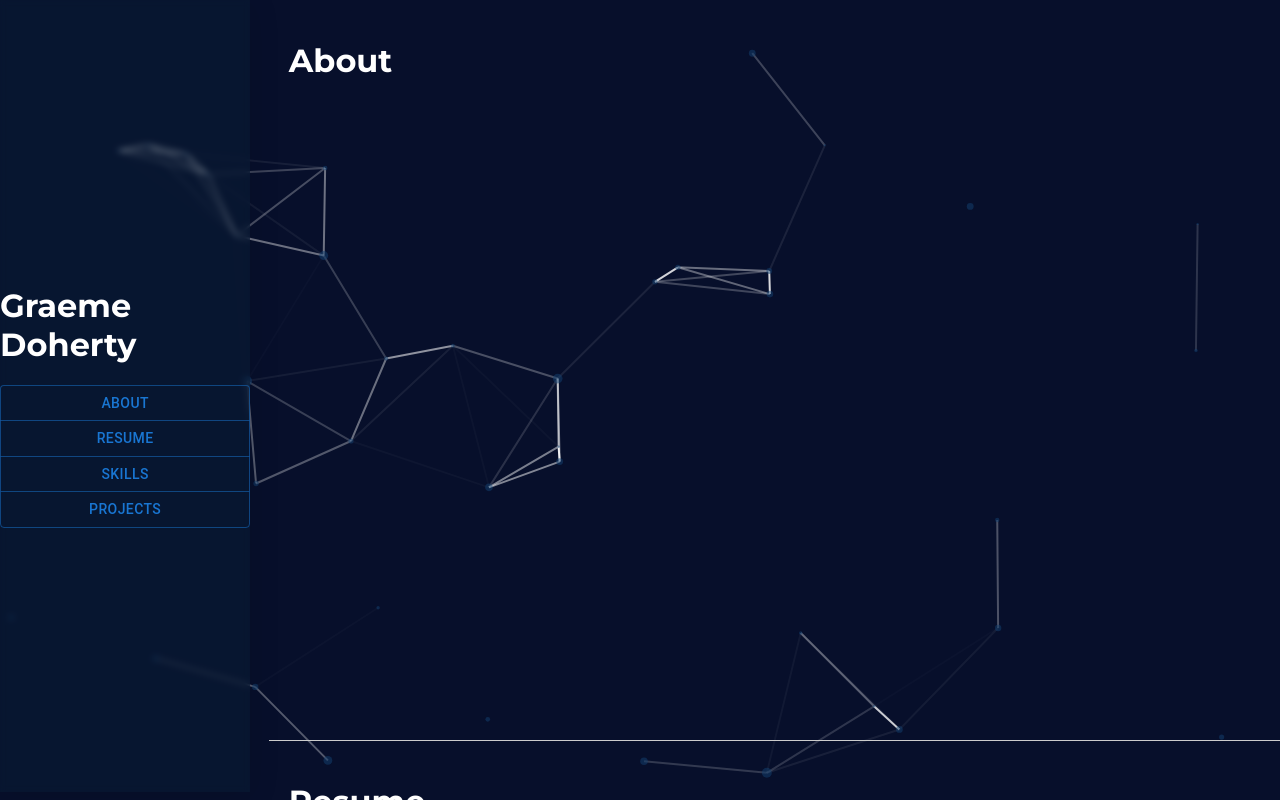
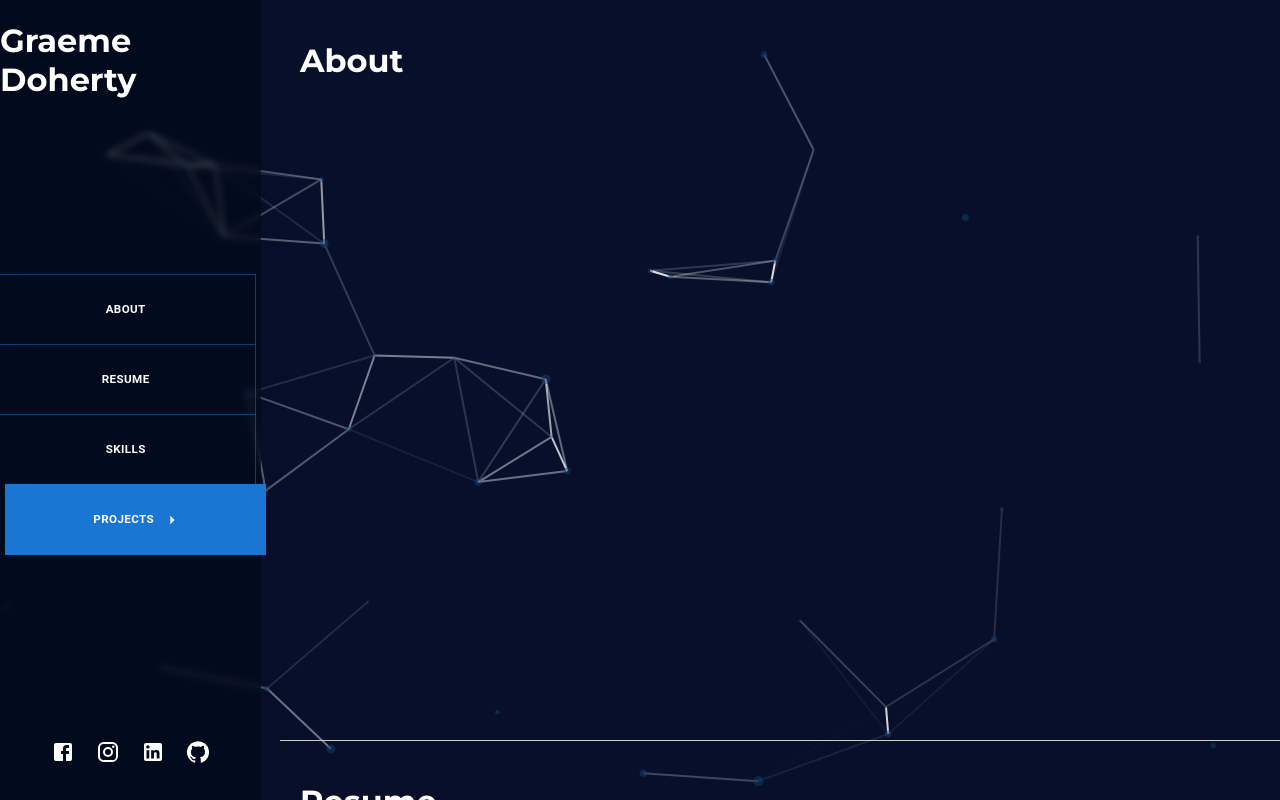
Before and after one commit to graemedoherty/Portfolio-React, a React (Create React App) app: page / in a window 1280 px wide. Built offline with nearby package versions, Linux system fonts and the light colour scheme; the HTML template or start-up script is replaced by a standard one.

Commit message:
buttons active when scroll

```diff
--- a/package.json
+++ b/package.json
@@ -6,6 +6,7 @@
     "@codaworks/react-glow": "^1.0.6",
     "@emotion/react": "^11.11.4",
     "@emotion/styled": "^11.11.5",
+    "@mui/icons-material": "^5.15.21",
     "@mui/material": "^5.15.21",
     "@testing-library/jest-dom": "^5.17.0",
     "@testing-library/react": "^13.4.0",
--- a/src/App.css
+++ b/src/App.css
@@ -4,6 +4,9 @@
   justify-content: center;
   display: flex;
   align-items: center;
+}
+
+.Side {
 }
 
 .Main {
--- a/src/App.js
+++ b/src/App.js
@@ -1,21 +1,63 @@
-import React, { useRef } from 'react';
+import React, { useRef, useState, useEffect } from 'react';
 import './App.css';
 import './details.css';
 import './content.css';
 import Background from './Background';
-import ImageComponent from './ImageComponent';
 import Grow from '@mui/material/Grow';
+import SocialMediaLinks from './SocialMediaLinks';
 import Navigation from './Navigation';
 import Content from './Content';
 
 function App() {
-  const contentRef = useRef(null);
+  const aboutRef = useRef(null);
+  const resumeRef = useRef(null);
+  const skillsRef = useRef(null);
+  const projectsRef = useRef(null);
+
+  const [activeSection, setActiveSection] = useState('About');
 
   const scrollToSection = (section) => {
-    if (contentRef.current) {
-      contentRef.current.scrollToSection(section);
+    if (section === 'About' && aboutRef.current) {
+      aboutRef.current.scrollIntoView({ behavior: 'smooth' });
+    } else if (section === 'Resume' && resumeRef.current) {
+      resumeRef.current.scrollIntoView({ behavior: 'smooth' });
+    } else if (section === 'Skills' && skillsRef.current) {
+      skillsRef.current.scrollIntoView({ behavior: 'smooth' });
+    } else if (section === 'Projects' && projectsRef.current) {
+      projectsRef.current.scrollIntoView({ behavior: 'smooth' });
     }
   };
+
+  useEffect(() => {
+    const options = {
+      root: null,
+      rootMargin: '0px',
+      threshold: 0.5,
+    };
+
+    const observer = new IntersectionObserver((entries) => {
+      entries.forEach((entry) => {
+        if (entry.isIntersecting) {
+          setActiveSection(entry.target.id);
+        }
+      });
+    }, options);
+
+    const sections = [aboutRef, resumeRef, skillsRef, projectsRef];
+    sections.forEach((section) => {
+      if (section.current) {
+        observer.observe(section.current);
+      }
+    });
+
+    return () => {
+      sections.forEach((section) => {
+        if (section.current) {
+          observer.unobserve(section.current);
+        }
+      });
+    };
+  }, []);
 
   return (
     <div className='App'>
@@ -28,18 +70,24 @@ function App() {
         >
           <div className='Side grid-item'>
             <div id='Details'>
-              {/* <div id='Image'>
-                <ImageComponent />
-              </div> */}
               <div id='Name'>
                 <h1>Graeme Doherty</h1>
               </div>
-              <Navigation scrollToSection={scrollToSection} />
+              <Navigation
+                scrollToSection={scrollToSection}
+                activeSection={activeSection}
+              />
+              <SocialMediaLinks />
             </div>
           </div>
         </Grow>
 
-        <Content ref={contentRef} />
+        <Content
+          aboutRef={aboutRef}
+          resumeRef={resumeRef}
+          skillsRef={skillsRef}
+          projectsRef={projectsRef}
+        />
       </div>
     </div>
   );
--- a/src/Content.js
+++ b/src/Content.js
@@ -1,36 +1,16 @@
-import React, { useRef, forwardRef, useImperativeHandle } from 'react';
+import React from 'react';
 import Slide from '@mui/material/Slide';
-import './content.css';
 
-const Content = forwardRef((props, ref) => {
-  const aboutRef = useRef(null);
-  const resumeRef = useRef(null);
-  const skillsRef = useRef(null);
-  const projectsRef = useRef(null);
-
-  useImperativeHandle(ref, () => ({
-    scrollToSection: (section) => {
-      if (section === 'About' && aboutRef.current) {
-        aboutRef.current.scrollIntoView({ behavior: 'smooth' });
-      } else if (section === 'Resume' && resumeRef.current) {
-        resumeRef.current.scrollIntoView({ behavior: 'smooth' });
-      } else if (section === 'Skills' && skillsRef.current) {
-        skillsRef.current.scrollIntoView({ behavior: 'smooth' });
-      } else if (section === 'Projects' && projectsRef.current) {
-        projectsRef.current.scrollIntoView({ behavior: 'smooth' });
-      }
-    },
-  }));
-
+const Content = ({ aboutRef, resumeRef, skillsRef, projectsRef }) => {
   return (
     <div className='Content grid-item'>
       <Slide
         in={true}
         container={aboutRef.current}
         style={{ transformOrigin: '0 0 0' }}
-        {...(true ? { timeout: 500 } : {})}
+        timeout={1000}
       >
-        <div className='Content-Row' ref={aboutRef}>
+        <div className='Content-Row' id='About' ref={aboutRef}>
           <h1>About</h1>
         </div>
       </Slide>
@@ -38,9 +18,9 @@ const Content = forwardRef((props, ref) => {
         in={true}
         container={resumeRef.current}
         style={{ transformOrigin: '0 0 0' }}
-        {...(true ? { timeout: 800 } : {})}
+        timeout={2000}
       >
-        <div className='Content-Row' ref={resumeRef}>
+        <div className='Content-Row' id='Resume' ref={resumeRef}>
           <h1>Resume</h1>
         </div>
       </Slide>
@@ -48,9 +28,9 @@ const Content = forwardRef((props, ref) => {
         in={true}
         container={skillsRef.current}
         style={{ transformOrigin: '0 0 0' }}
-        {...(true ? { timeout: 1100 } : {})}
+        timeout={3000}
       >
-        <div className='Content-Row' ref={skillsRef}>
+        <div className='Content-Row' id='Skills' ref={skillsRef}>
           <h1>Skills</h1>
         </div>
       </Slide>
@@ -58,14 +38,14 @@ const Content = forwardRef((props, ref) => {
         in={true}
         container={projectsRef.current}
         style={{ transformOrigin: '0 0 0' }}
-        {...(true ? { timeout: 1400 } : {})}
+        timeout={4000}
       >
-        <div className='Content-Row' ref={projectsRef}>
+        <div className='Content-Row' id='Projects' ref={projectsRef}>
           <h1>Projects</h1>
         </div>
       </Slide>
     </div>
   );
-});
+};
 
 export default Content;
--- a/src/Navigation.js
+++ b/src/Navigation.js
@@ -2,25 +2,18 @@ import React from 'react';
 import './navigation.css';
 import Button from '@mui/material/Button';
 import ButtonGroup from '@mui/material/ButtonGroup';
+import ArrowRightIcon from '@mui/icons-material/ArrowRight';
 
-const Navigation = ({ scrollToSection }) => {
+const Navigation = ({ scrollToSection, activeSection }) => {
   const handleButtonClick = (section) => () => {
     scrollToSection(section);
   };
 
   const buttons = [
-    <Button key='one' onClick={handleButtonClick('About')}>
-      About
-    </Button>,
-    <Button key='two' onClick={handleButtonClick('Resume')}>
-      Resume
-    </Button>,
-    <Button key='three' onClick={handleButtonClick('Skills')}>
-      Skills
-    </Button>,
-    <Button key='four' onClick={handleButtonClick('Projects')}>
-      Projects
-    </Button>,
+    { key: 'one', label: 'About', section: 'About' },
+    { key: 'two', label: 'Resume', section: 'Resume' },
+    { key: 'three', label: 'Skills', section: 'Skills' },
+    { key: 'four', label: 'Projects', section: 'Projects' },
   ];
 
   return (
@@ -28,9 +21,39 @@ const Navigation = ({ scrollToSection }) => {
       <ButtonGroup
         orientation='vertical'
         aria-label='Vertical button group'
-        sx={{ width: 1, fontWeight: 200 }}
+        sx={{
+          width: 1,
+          fontWeight: 200,
+          '& .MuiButton-root': {
+            borderRadius: 0,
+          },
+        }}
       >
-        {buttons}
+        {buttons.map((btn) => (
+          <Button
+            key={btn.key}
+            onClick={handleButtonClick(btn.section)}
+            sx={{
+              backgroundColor:
+                activeSection === btn.section ? 'primary.main' : 'inherit',
+              color: activeSection === btn.section ? 'white' : 'inherit',
+              '& .MuiButton-endIcon': {
+                display: activeSection === btn.section ? 'flex' : 'none',
+                fontSize: '1.5rem',
+                marginTop: 'auto',
+                marginBottom: 'auto',
+              },
+              transform:
+                activeSection === btn.section
+                  ? 'translateX(5px)'
+                  : 'translateX(-5px)',
+              transition: 'transform 0.3s ease, background-color 0.3s ease',
+            }}
+            endIcon={activeSection === btn.section ? <ArrowRightIcon /> : null}
+          >
+            <h5>{btn.label}</h5>
+          </Button>
+        ))}
       </ButtonGroup>
     </div>
   );
--- a/src/SocialMediaLinks.js
+++ b/src/SocialMediaLinks.js
@@ -1,7 +1,50 @@
 import React from 'react';
+import FacebookIcon from '@mui/icons-material/Facebook';
+import InstagramIcon from '@mui/icons-material/Instagram';
+import LinkedInIcon from '@mui/icons-material/LinkedIn';
+import GitHubIcon from '@mui/icons-material/GitHub';
+import './socialMediaLinks.css';
 
 const SocialMediaLinks = () => {
-  return <div>SocialMediaLinks</div>;
+  return (
+    <div
+      id='Social-Icons'
+      style={{
+        display: 'flex',
+        justifyContent: 'space-evenly',
+        width: '200px',
+      }}
+    >
+      <a
+        href='https://www.facebook.com/'
+        target='_blank'
+        rel='noopener noreferrer'
+      >
+        <FacebookIcon sx={{ color: 'white' }} />
+      </a>
+      <a
+        href='https://www.instagram.com/'
+        target='_blank'
+        rel='noopener noreferrer'
+      >
+        <InstagramIcon sx={{ color: 'white' }} />
+      </a>
+      <a
+        href='https://www.linkedin.com/'
+        target='_blank'
+        rel='noopener noreferrer'
+      >
+        <LinkedInIcon sx={{ color: 'white' }} />
+      </a>
+      <a
+        href='https://www.github.com/'
+        target='_blank'
+        rel='noopener noreferrer'
+      >
+        <GitHubIcon sx={{ color: 'white' }} />
+      </a>
+    </div>
+  );
 };
 
 export default SocialMediaLinks;
--- a/src/details.css
+++ b/src/details.css
@@ -1,14 +1,14 @@
 #Details {
   display: flex;
   align-items: center;
-  justify-content: center;
+  justify-content: space-between;
   flex-direction: column;
   color: white;
   z-index: 100;
   width: 99%;
-  height: 99%;
+  height: 100%;
   /* From https://css.glass */
-  background: rgba(9, 27, 52, 0.6);
+  background: rgba(1, 9, 20, 0.6);
   box-shadow: 0 4px 30px rgba(0, 0, 0, 0.1);
   backdrop-filter: blur(3.3px);
   -webkit-backdrop-filter: blur(3.3px);
--- /dev/null
+++ b/src/socialMediaLinks.css
@@ -0,0 +1,20 @@
+#Social-Icons {
+  display: flex;
+  justify-content: space-evenly;
+  width: 200px;
+  margin: 2em;
+}
+
+#Social-Icons a {
+  text-decoration: none; /* Remove underline from anchor tags */
+  transition: transform 0.2s, font-size 0.2s; /* Transition for smooth animation */
+}
+
+#Social-Icons a:hover {
+  transform: scale(1.5); /* Scale up the icon on hover */
+}
+
+#Social-Icons a:hover svg {
+  font-size: 2rem; /* Increase the font size of the icon on hover */
+  transition: font-size 0.2s; /* Transition for smooth font size change */
+}
```
Also changed, not shown: 1 other file (tests, documents, lock files or other folders).
